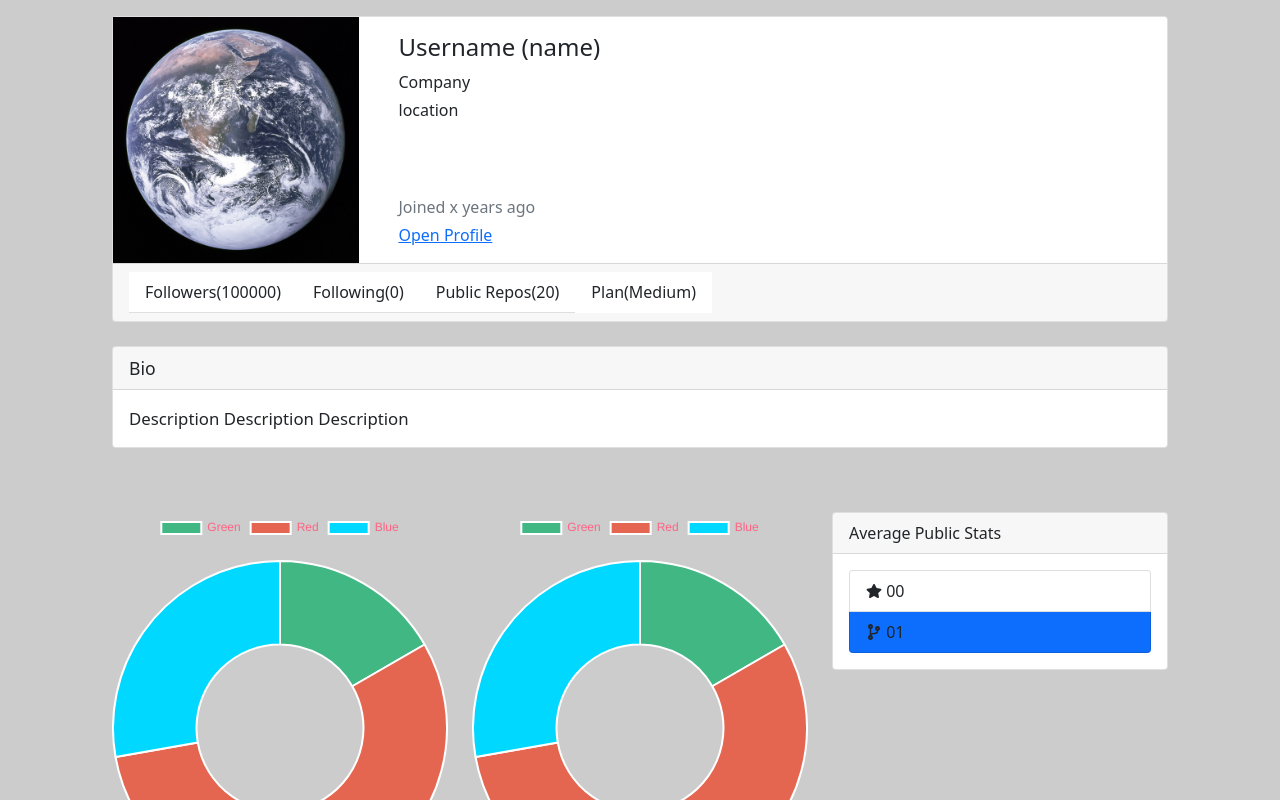
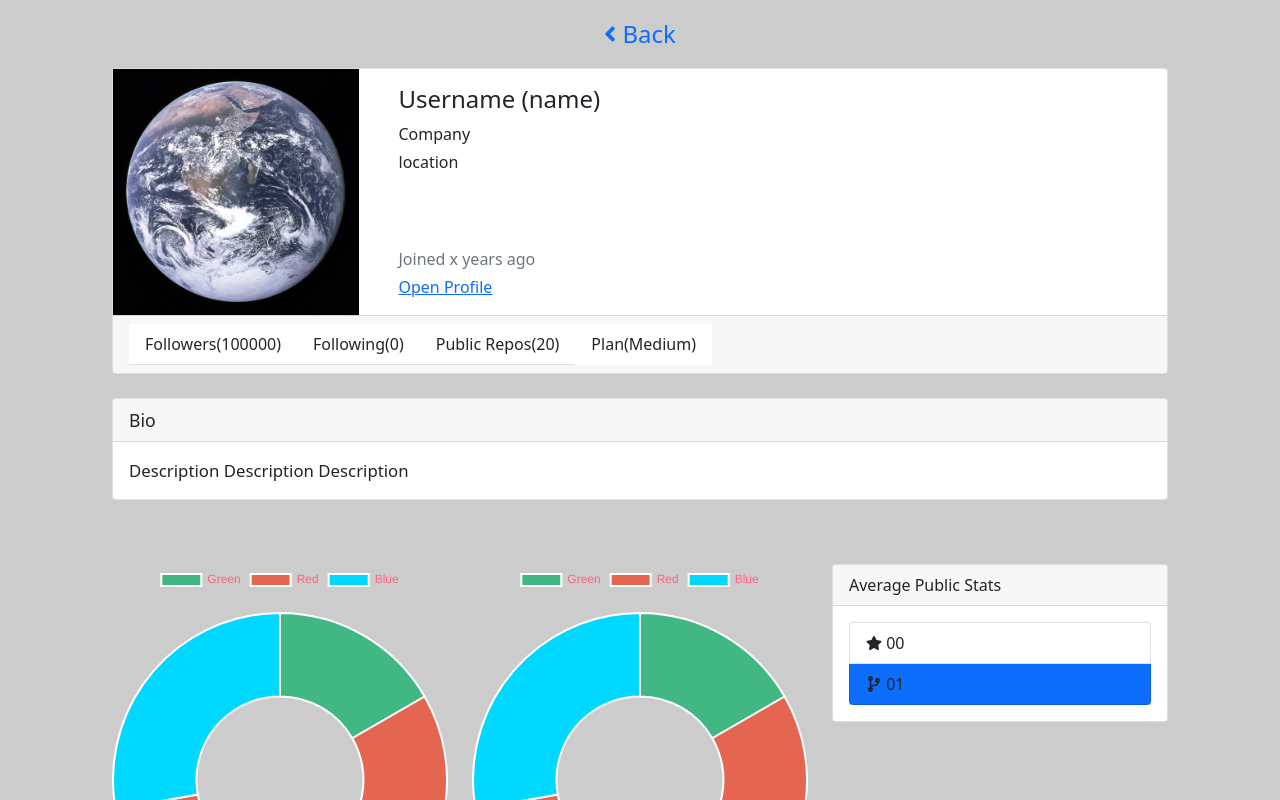
Before and after one commit to prestf8/github-profile-search, a Vue app: page /user in a window 1280 px wide. Shown: the top 800 px of the page. Built offline with nearby package versions, Linux system fonts and the light colour scheme.

Commit message:
loading page and link to project

```diff
--- a/package.json
+++ b/package.json
@@ -9,6 +9,7 @@
   },
   "dependencies": {
     "@fortawesome/fontawesome-svg-core": "^1.2.34",
+    "@fortawesome/free-brands-svg-icons": "^5.15.2",
     "@fortawesome/free-solid-svg-icons": "^5.15.2",
     "@fortawesome/vue-fontawesome": "^2.0.2",
     "chart.js": "^2.9.4",
--- a/public/index.html
+++ b/public/index.html
@@ -9,6 +9,7 @@
     <link href="https://cdn.jsdelivr.net/npm/bootstrap@5.0.0-beta1/dist/css/bootstrap.min.css" rel="stylesheet" integrity="sha384-giJF6kkoqNQ00vy+HMDP7azOuL0xtbfIcaT9wjKHr8RbDVddVHyTfAAsrekwKmP1" crossorigin="anonymous">
     <link rel="preconnect" href="https://fonts.gstatic.com">
     <link href="https://fonts.googleapis.com/css2?family=Montserrat&display=swap" rel="stylesheet">
+    <link href="https://fonts.googleapis.com/css2?family=Spartan:wght@300&display=swap" rel="stylesheet">
 
   </head>
   <body>
--- a/src/components/LinkToGithub.vue
+++ b/src/components/LinkToGithub.vue
@@ -8,7 +8,11 @@
       <a
         href="https://github.com/prestf8/github-user-profile-searcher"
         target="_blank"
-        >(Icon) Link to Project</a
+        class="text-decoration-none link link-primary"
+        ><font-awesome-icon
+          :icon="['fab', 'github-square']"
+        ></font-awesome-icon>
+        Link to Project</a
       >
     </li>
   </ul>
--- a/src/main.js
+++ b/src/main.js
@@ -4,9 +4,11 @@ import router from "./router";
 import store from "./store";
 import { library } from "@fortawesome/fontawesome-svg-core";
 import { fas } from "@fortawesome/free-solid-svg-icons";
+import { fab } from "@fortawesome/free-brands-svg-icons";
+
 import { FontAwesomeIcon } from "@fortawesome/vue-fontawesome";
 
-library.add(fas);
+library.add(fas, fab);
 
 Vue.component("font-awesome-icon", FontAwesomeIcon);
 
--- a/src/store/index.js
+++ b/src/store/index.js
@@ -1,15 +1,13 @@
-import Vue from 'vue'
-import Vuex from 'vuex'
+import Vue from "vue";
+import Vuex from "vuex";
 
-Vue.use(Vuex)
+Vue.use(Vuex);
 
 export default new Vuex.Store({
   state: {
+    inFetch: false,
   },
-  mutations: {
-  },
-  actions: {
-  },
-  modules: {
-  }
-})
+  mutations: {},
+  actions: {},
+  modules: {},
+});
--- a/src/views/Search.vue
+++ b/src/views/Search.vue
@@ -1,13 +1,38 @@
 <template>
   <div class="search vh-100 text-center" style="padding: 8rem;">
     <LinkToGithub></LinkToGithub>
-    <main class="search-main-content mx-auto w-100" style="maxWidth: 400px;">
+    <main
+      v-if="!inFetch"
+      class="search-main-content mx-auto w-100"
+      style="maxWidth: 400px;"
+    >
       <h3 class="search-title mb-4">Enter Github Username</h3>
       <form class="d-flex justify-content-center">
         <input type="text" class="form-control w-100" style="maxWidth: 200px" />
         <button type="submit" class="btn btn-primary">Search</button>
       </form>
     </main>
+    <div v-else class="loading-page mx-auto w-100">
+      <div
+        class="loading-page-content d-flex flex-column justify-content-center align-items-center"
+      >
+        <span class="loading-page-text text-secondary"
+          ><span class="text-info">L</span>oading</span
+        >
+
+        <section class="spinner d-flex flex-row">
+          <div class="spinner-grow text-info m-2" role="status">
+            <span class="sr-only">Loading...</span>
+          </div>
+          <div class="spinner-grow text-secondary m-2" role="status">
+            <span class="sr-only">Loading...</span>
+          </div>
+          <div class="spinner-grow text-secondary m-2" role="status">
+            <span class="sr-only">Loading...</span>
+          </div>
+        </section>
+      </div>
+    </div>
   </div>
 </template>
 
@@ -15,9 +40,14 @@
 // @ is an alias to /src
 import LinkToGithub from "@/components/LinkToGithub.vue";
 
+import { mapState } from "vuex";
+
 export default {
   components: { LinkToGithub },
   name: "Search",
+  computed: {
+    ...mapState(["inFetch"]),
+  },
 };
 </script>
 
@@ -34,4 +64,20 @@ export default {
     font-size: 1.8rem !important;
   }
 }
+
+.loading-page-text {
+  font-family: "Spartan", sans-serif;
+  font-size: 1.5rem;
+
+  @media screen and (min-width: 600px) {
+    font-size: 1.8rem !important;
+  }
+}
+
+.spinner-grow {
+  @media screen and (min-width: 600px) {
+    width: 50px;
+    height: 50px;
+  }
+}
 </style>
--- a/src/views/User.vue
+++ b/src/views/User.vue
@@ -1,7 +1,16 @@
 <template>
   <div class="user">
     <main class="main-content m-auto p-3">
-      <MainProfile></MainProfile>
+      <div class="go-back-container text-center d-block">
+        <router-link class="text-decoration-none" to="/"
+          ><font-awesome-icon
+            :icon="['fas', 'angle-left']"
+            exact
+          ></font-awesome-icon>
+          Back</router-link
+        >
+      </div>
+      <MainProfile class="mt-3"></MainProfile>
       <Bio></Bio>
       <div class="row mt-5">
         <div class="col col-md-6 col-lg-4 mt-3">
@@ -42,11 +51,19 @@ export default {
   text-align: left !important;
 
   width: 95%;
-  max-width: 1150px;
+  max-width: 1300px;
   margin: auto;
 
   @media screen and (min-width: 768px) {
     width: 85%;
   }
 }
+
+.go-back-container {
+  font-size: 1.2rem;
+
+  @media screen and (min-width: 976px) {
+    font-size: 1.5rem;
+  }
+}
 </style>
```
Also changed, not shown: 1 other file (tests, documents, lock files or other folders).
